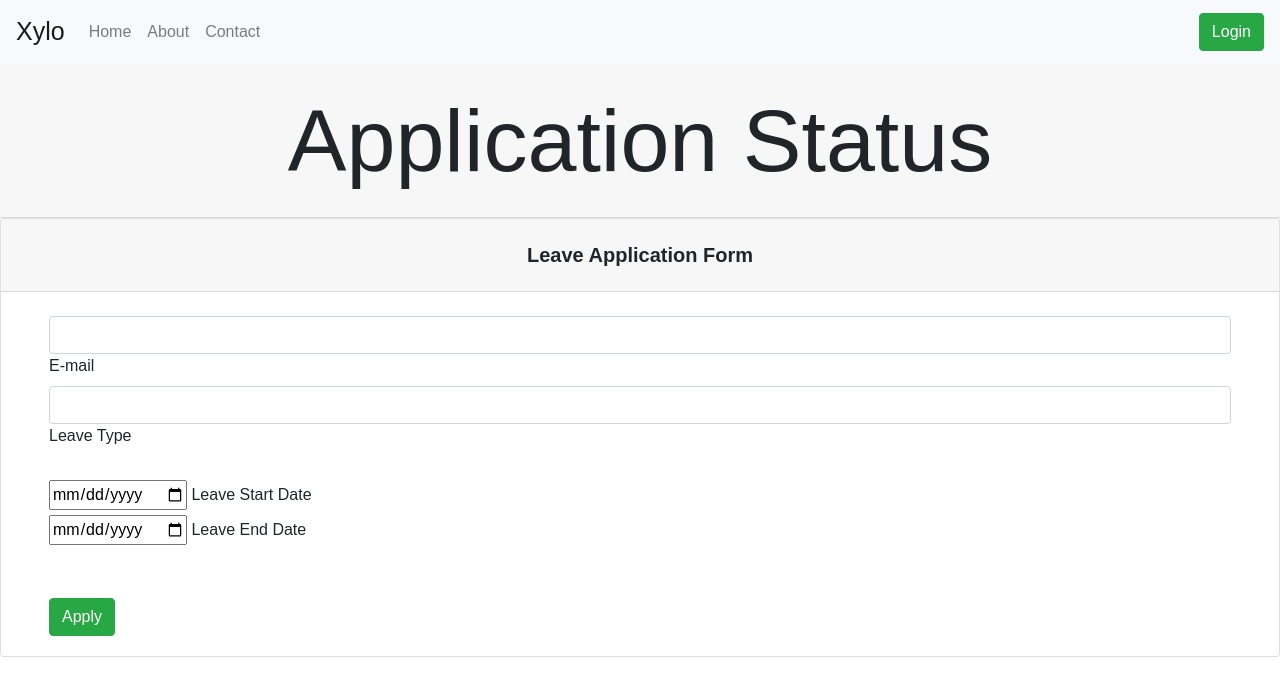
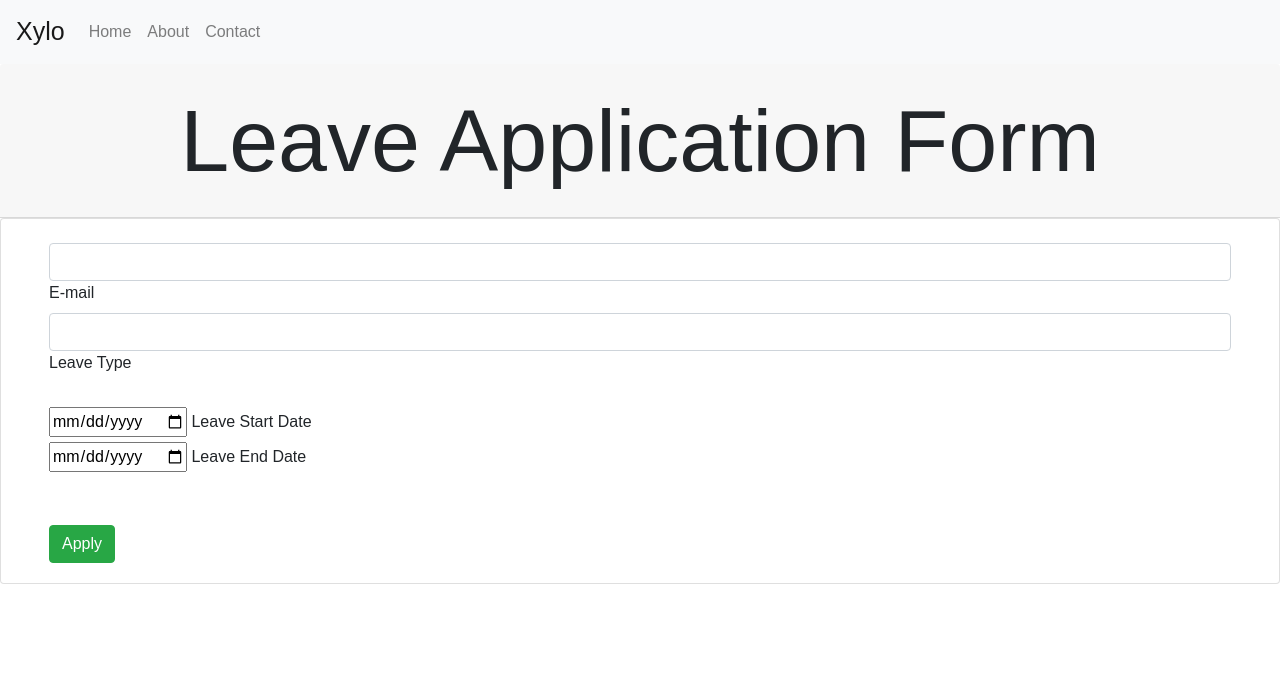
Before and after one commit to akinadeniyi/xylo, a website: page applicationform.html in a window 1280 px wide. Drawn offline with Linux system fonts and the light colour scheme.

Commit message:
developing

```diff
--- a/applicationform.html
+++ b/applicationform.html
@@ -30,19 +30,19 @@
                   </li>
                   </ul>
 
-                  <button type="button" class="btn btn-success"><a href="login.html">Login</a></button>
+                  <!-- <button type="button" class="btn btn-success"><a href="login.html">Login</a></button> -->
                 </div>
               </nav>
         <div>
                 <h5 class="card-header info-color white-text text-center py-4 pb-3 align-left mbr-fonts-style display-2">
-                        <strong>Application Status</strong>
+                        <strong>Leave Application Form</strong>
                     </h5>
         </div>
             <!-- Material form for application -->
         <div class="card">
 
-                <h5 class="card-header info-color white-text text-center py-4">
-                    <strong>Leave Application Form</strong>
+                <!-- <h5 class="card-header info-color white-text text-center py-4">
+                    <strong>Leave Application Form</strong> -->
                 </h5>
 
                 <!--Card content-->
@@ -72,9 +72,7 @@
                         </div>
                         <br> <br>
                         <!-- Button trigger modal -->
-        <button type="button" class="btn btn-success" data-toggle="modal" data-target="#exampleModal" id="apply">
-                Apply
-              </button>
+        <button type="button" class="btn btn-success" data-toggle="modal" data-target="#exampleModal" id="apply"><a href="profile.html">Apply</a></button>
 
               <!-- Modal
               <div class="modal fade" id="exampleModal" tabindex="-1" role="dialog" aria-labelledby="exampleModalLabel" aria-hidden="true">
```
